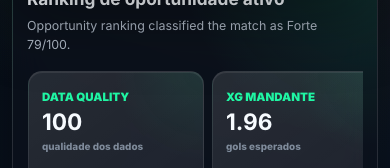
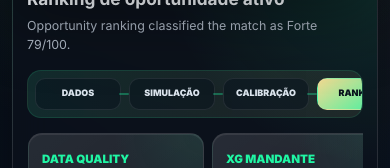
Before and after one commit to duqueroleta/DuqueSports-Codex, a React (Vite) app: page /jogos/1 in a window 390 px wide. Shown: the part 843-1011 px from the top of the page. Built offline with nearby package versions, Linux system fonts and the light colour scheme; no server answers.

Commit message:
style(mobile): visualize engine processing flow

```diff
--- a/src/components/matches/detail/EngineProjectionPanel.jsx
+++ b/src/components/matches/detail/EngineProjectionPanel.jsx
@@ -1,4 +1,11 @@
 import '../../../styles/engine-projection-panel.css';
+
+const engineSteps = [
+  'Dados',
+  'Simulação',
+  'Calibração',
+  'Ranking',
+];
 
 function getProjectionMetrics(projection) {
   return [
@@ -30,6 +37,12 @@ function EngineProjectionPanel({ projection }) {
         <p>{rankingExplanation}</p>
       </div>
 
+      <div className="engine-projection-flow" aria-label="Fluxo de processamento do motor">
+        {engineSteps.map((step) => (
+          <span key={step}>{step}</span>
+        ))}
+      </div>
+
       <div className="engine-projection-metrics">
         {metrics.map((metric) => (
           <article key={metric.label}>
--- a/src/styles/engine-projection-panel.css
+++ b/src/styles/engine-projection-panel.css
@@ -11,6 +11,10 @@
   background:
     radial-gradient(circle at top right, rgba(32, 246, 164, 0.14), transparent 44%),
     rgba(12, 18, 28, 0.76);
+}
+
+.engine-projection-panel > div:first-child {
+  min-width: 0;
 }
 
 .engine-projection-panel span {
@@ -31,6 +35,51 @@
   margin: 8px 0 0;
   color: #aeb8c5;
   line-height: 1.55;
+}
+
+.engine-projection-flow {
+  grid-column: 1 / -1;
+  display: grid;
+  grid-template-columns: repeat(4, minmax(0, 1fr));
+  gap: 8px;
+  padding: 8px;
+  border: 1px solid rgba(32, 246, 164, 0.12);
+  border-radius: 14px;
+  background:
+    linear-gradient(90deg, rgba(32, 246, 164, 0.09), rgba(217, 180, 91, 0.055)),
+    rgba(255, 255, 255, 0.03);
+}
+
+.engine-projection-flow span {
+  position: relative;
+  display: grid;
+  min-height: 34px;
+  place-items: center;
+  border: 1px solid rgba(255, 255, 255, 0.085);
+  border-radius: 10px;
+  color: #dce5ee;
+  background: rgba(7, 17, 28, 0.5);
+  font-size: 0.62rem;
+  text-align: center;
+}
+
+.engine-projection-flow span::after {
+  position: absolute;
+  right: -9px;
+  width: 10px;
+  height: 2px;
+  border-radius: 999px;
+  background: rgba(32, 246, 164, 0.34);
+  content: "";
+}
+
+.engine-projection-flow span:last-child {
+  color: #07111c;
+  background: linear-gradient(145deg, var(--color-gold-soft), var(--color-neon));
+}
+
+.engine-projection-flow span:last-child::after {
+  display: none;
 }
 
 .engine-projection-metrics {
@@ -71,6 +120,17 @@
     grid-template-columns: 1fr;
   }
 
+  .engine-projection-flow {
+    grid-template-columns: repeat(4, minmax(86px, 1fr));
+    overflow-x: auto;
+    padding: 7px;
+    scrollbar-width: none;
+  }
+
+  .engine-projection-flow::-webkit-scrollbar {
+    display: none;
+  }
+
   .engine-projection-metrics {
     grid-auto-columns: min(44vw, 156px);
     grid-auto-flow: column;
@@ -109,6 +169,11 @@
     line-height: 1.5;
   }
 
+  .engine-projection-flow span {
+    min-height: 32px;
+    font-size: 0.56rem;
+  }
+
   .engine-projection-metrics {
     grid-auto-columns: min(54vw, 176px);
   }
```
